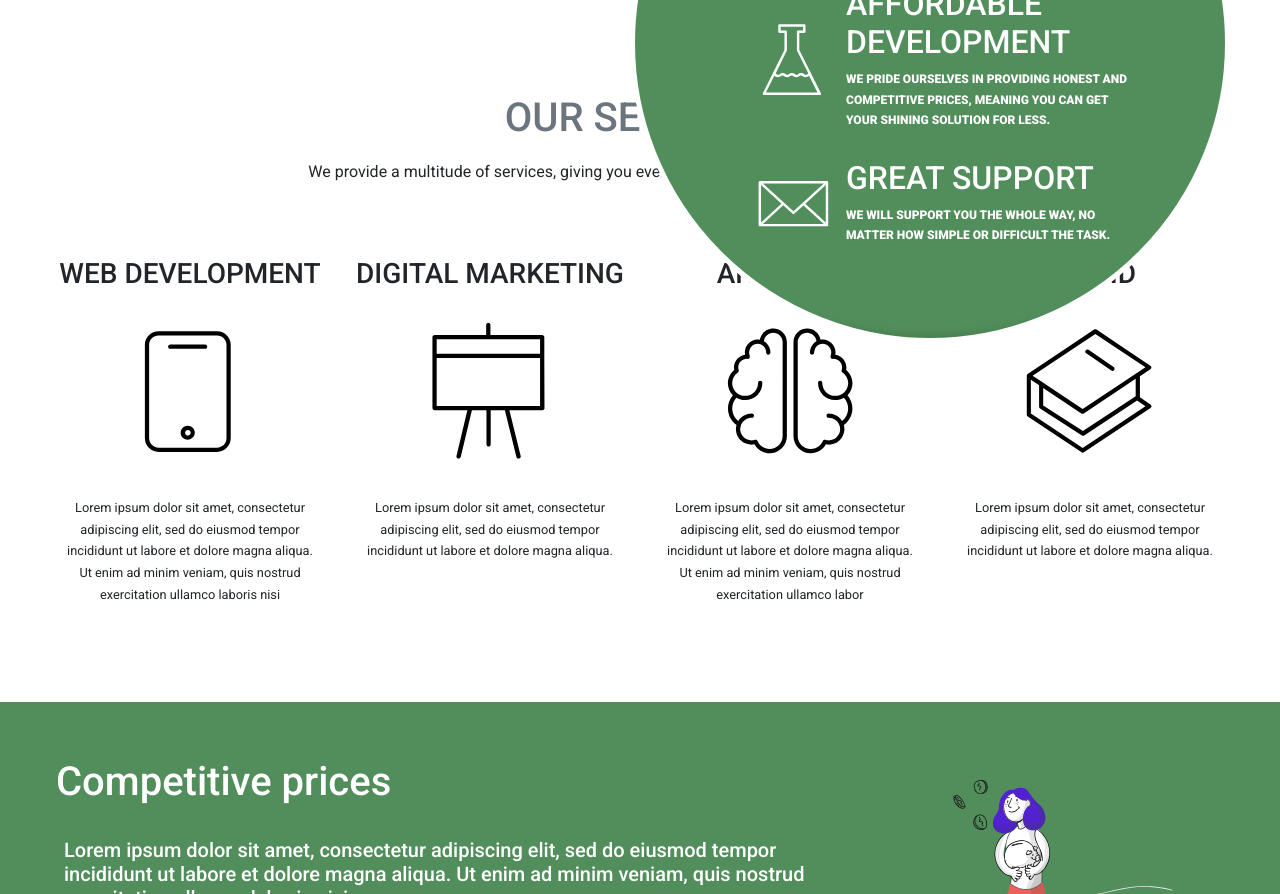
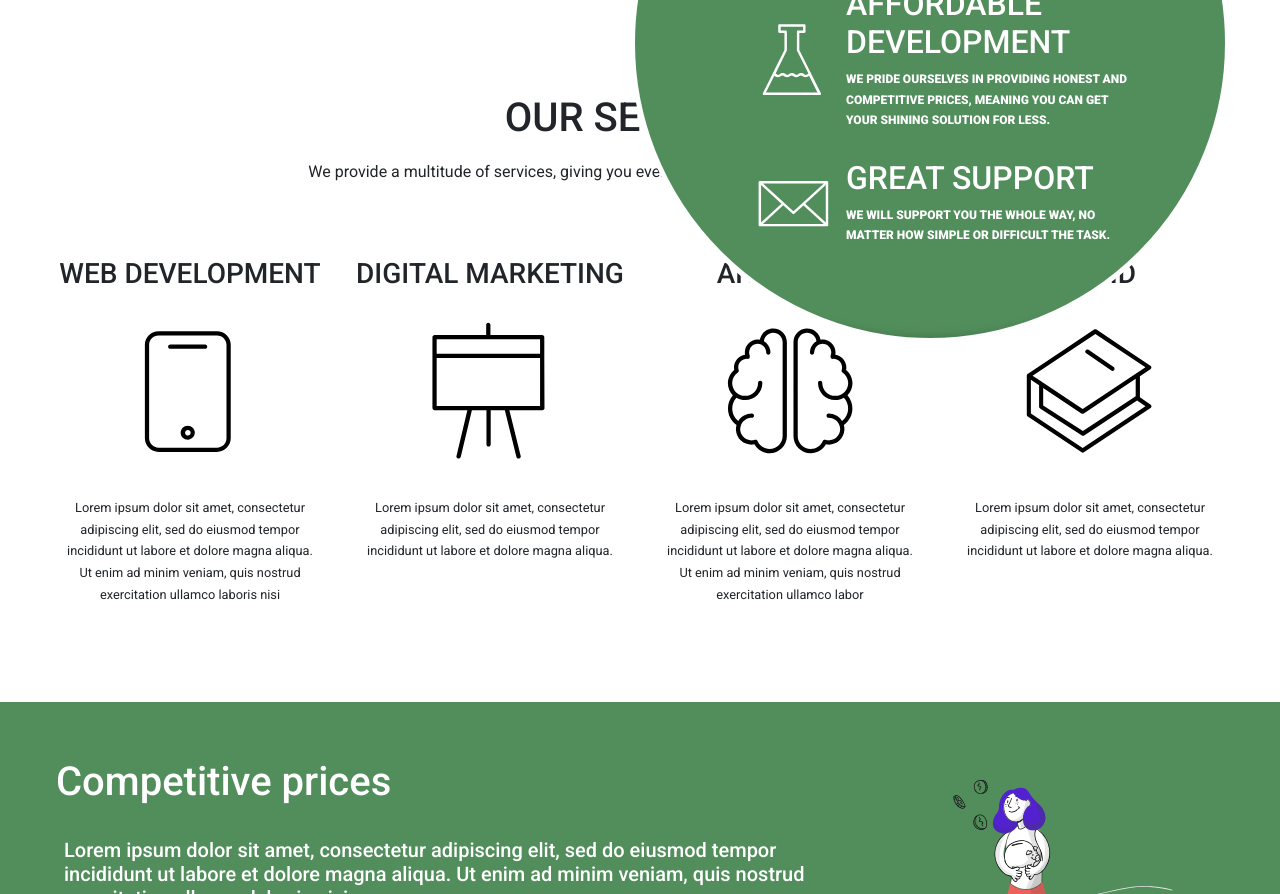
Before and after one commit to FluffySealy/taigaagency, a plain HTML site: page index.html in a window 1280 px wide. Shown: the part 922-1816 px from the top of the page. Drawn offline with nearby package versions, Linux system fonts and the light colour scheme; a web font is replaced by a local one.

Commit message:
Update index.html

```diff
--- a/index.html
+++ b/index.html
@@ -113,7 +113,7 @@
 
       <div class="row justify-content-center text-center py-2 pb-5 py-lg-5">
         <div class="col-12 col-md-8 col-lg-7">
-          <h1 class="text-secondary">OUR SERVICES</h1>
+          <h1>OUR SERVICES</h1>
           <div class="pt-2">
             <p>We provide a multitude of services, giving you everything you need to get your business online</p>
           </div>
```
